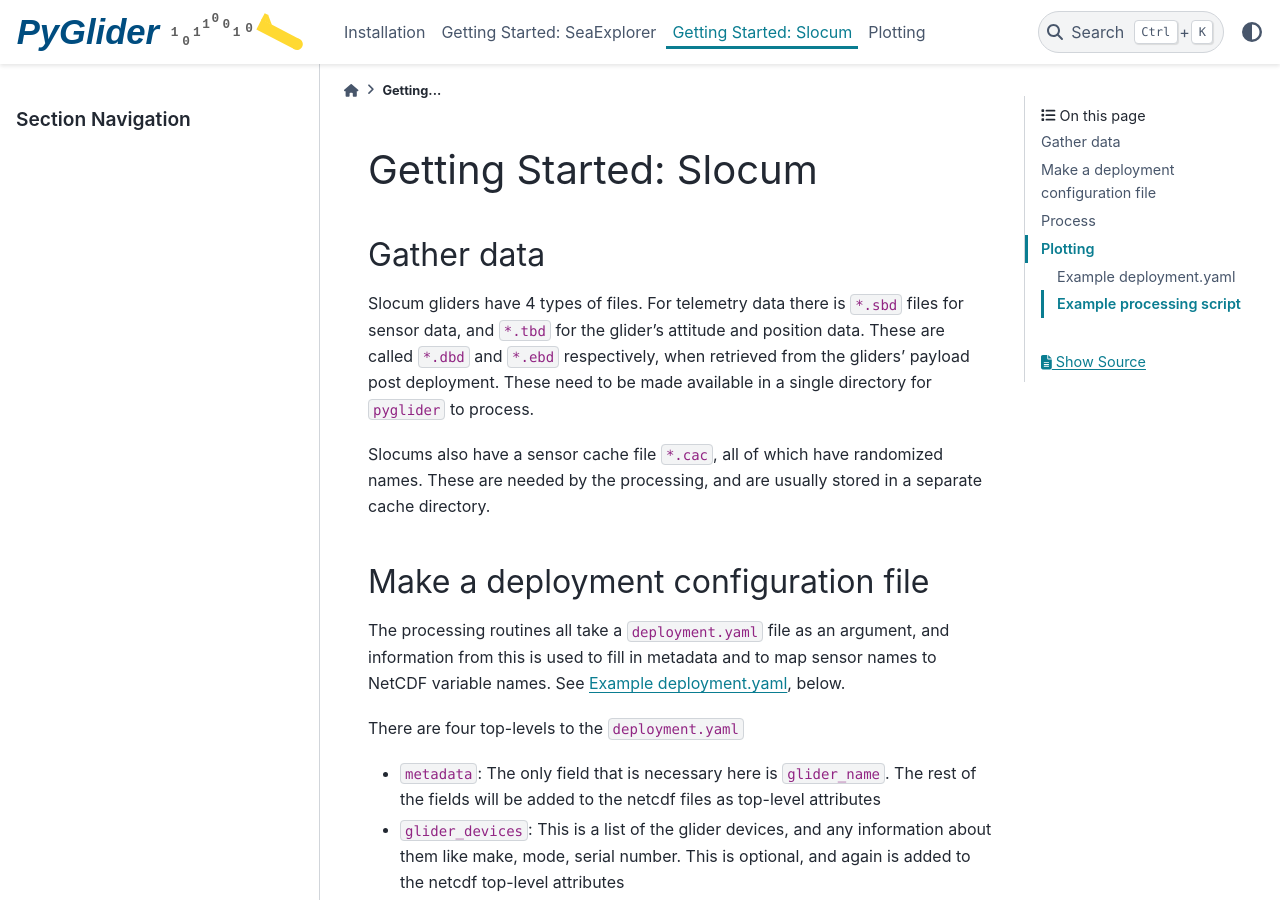
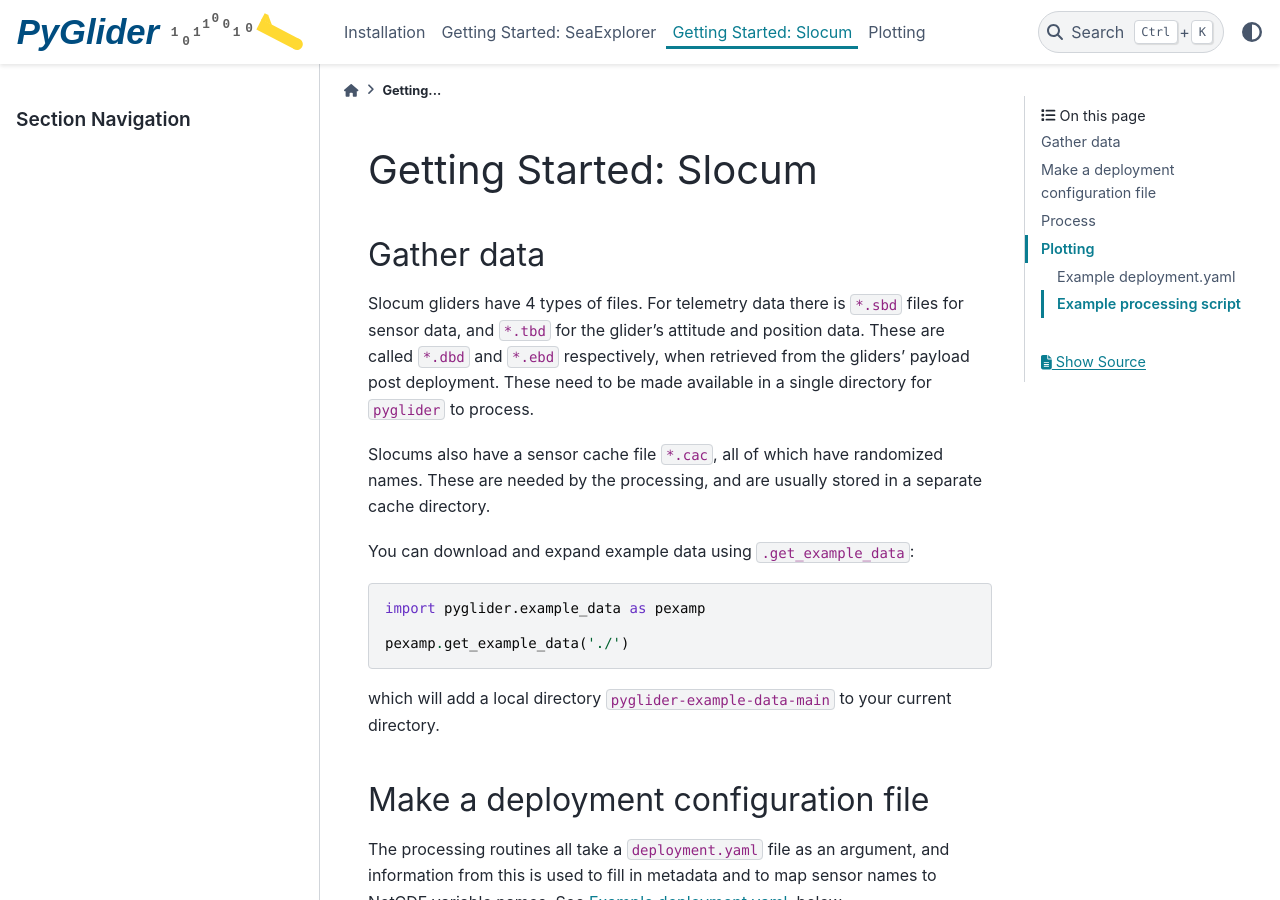
Before and after one commit to c-proof/pyglider, a Sphinx documentation site: the page built from docs/getting-started-slocum.md, in a window 1280 px wide and 900 px high. Built offline with Sphinx 7.4.7 and the PyData theme 0.15.4, drawn with Linux system fonts in a browser that asks for light colours; pages that are not in the unit, such as notebooks, are missing from menus.

Commit message:
DOC: explain how to download example data

````diff
--- a/docs/getting-started-slocum.md
+++ b/docs/getting-started-slocum.md
@@ -5,6 +5,16 @@
 Slocum gliders have 4 types of files.  For telemetry data there is `*.sbd` files for sensor data, and `*.tbd` for the glider's attitude and position data.  These are called `*.dbd` and `*.ebd` respectively, when retrieved from the gliders' payload post deployment.  These need to be made available in a single directory for `pyglider` to process.
 
 Slocums also have a sensor cache file `*.cac`, all of which have randomized names.  These are needed by the processing, and are usually stored in a separate cache directory.
+
+You can download and expand example data using `.get_example_data`:
+
+```python
+import pyglider.example_data as pexamp
+
+pexamp.get_example_data('./')
+```
+
+which will add a local directory `pyglider-example-data-main` to your current directory.
 
 ## Make a deployment configuration file
 
````
Also changed, not shown: other parts of docs/getting-started-slocum.md (+0 -2 lines), docs/getting-started-seaexplorer.md (+10 -0 lines).
